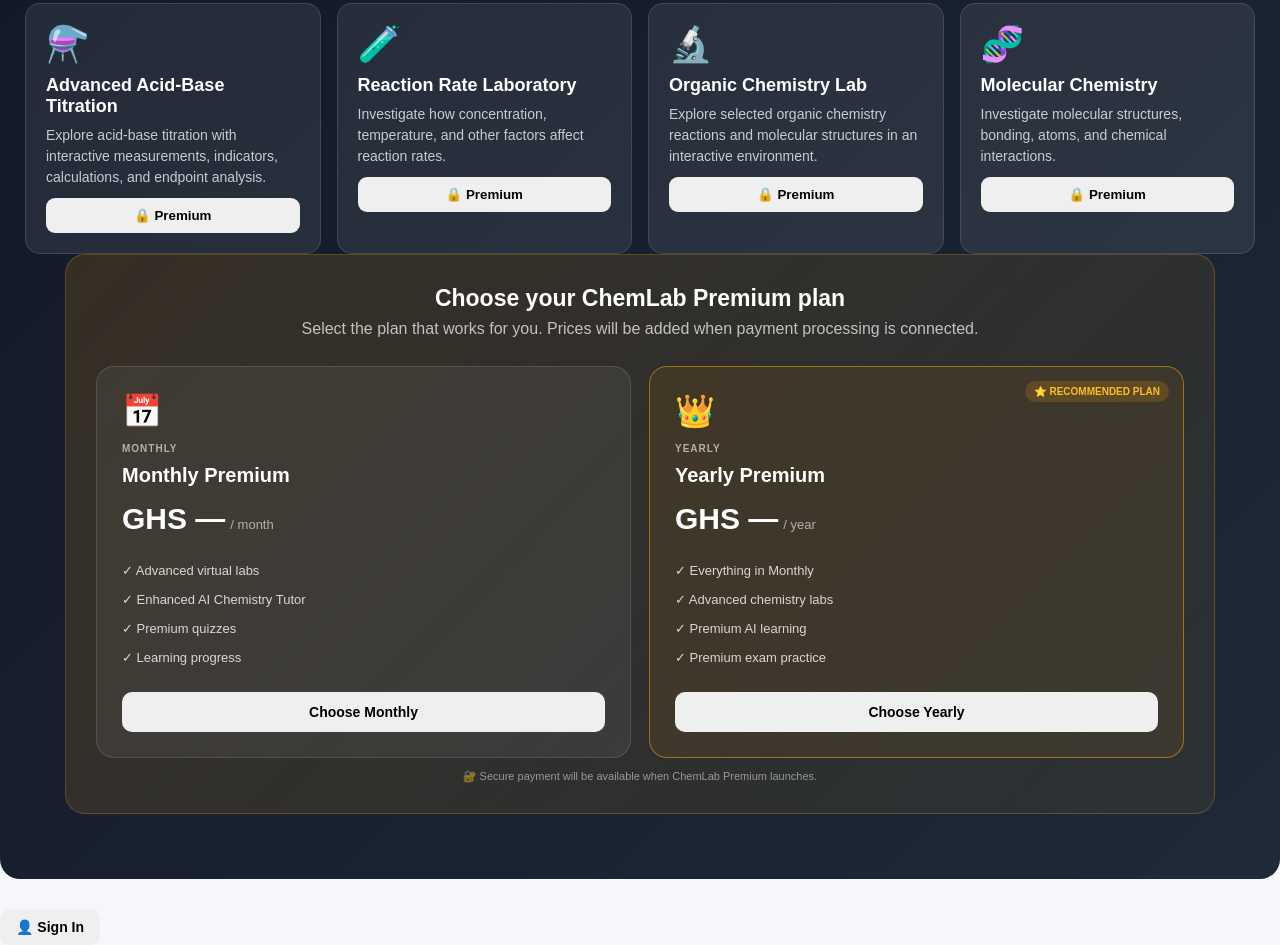
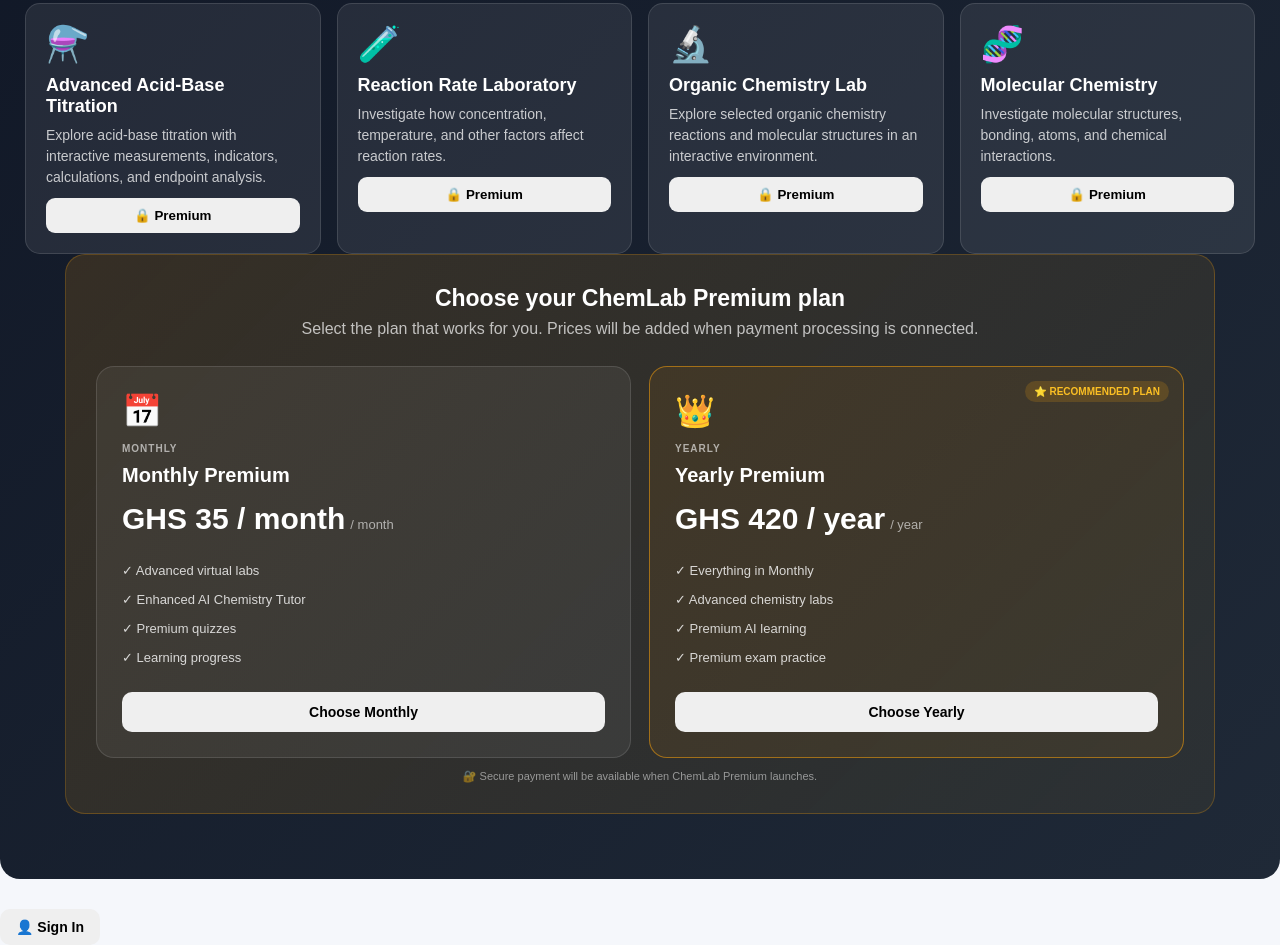
Before and after one commit to ernestokyere/CHEMISTRY-VIRTUAL-LAB-, a plain HTML site: page index.html in a window 1280 px wide. Shown: the part 1234-2179 px from the top of the page. Drawn offline with nearby package versions, Linux system fonts and the light colour scheme.

Commit message:
Set ChemLab Premium pricing

```diff
--- a/index.html
+++ b/index.html
@@ -874,7 +874,7 @@
                 <div class="plan-price">
 
                     <span class="price-placeholder">
-                        GHS —
+                        GHS 35 / month
                     </span>
 
                     <small>
@@ -942,7 +942,7 @@
                 <div class="plan-price">
 
                     <span class="price-placeholder">
-                        GHS —
+                        GHS 420 / year
                     </span>
 
                     <small>
```
